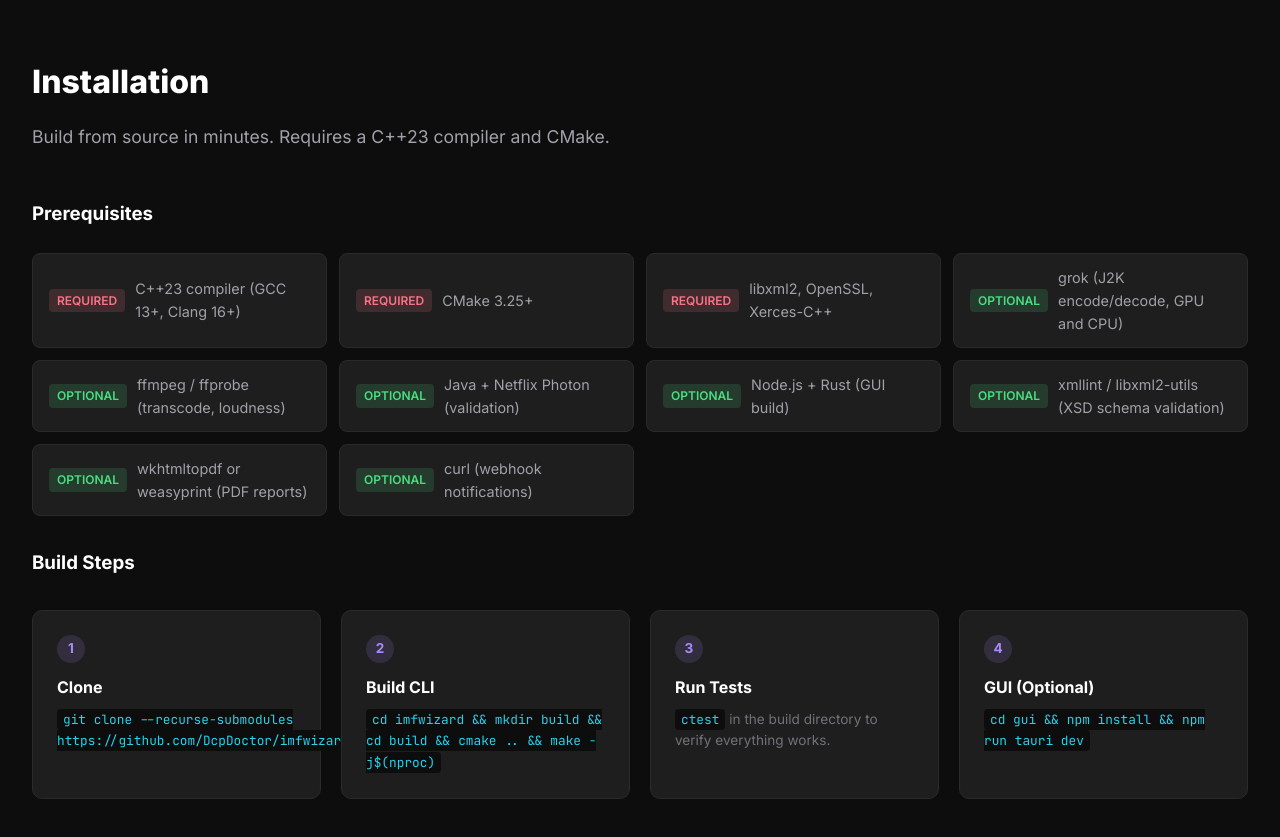
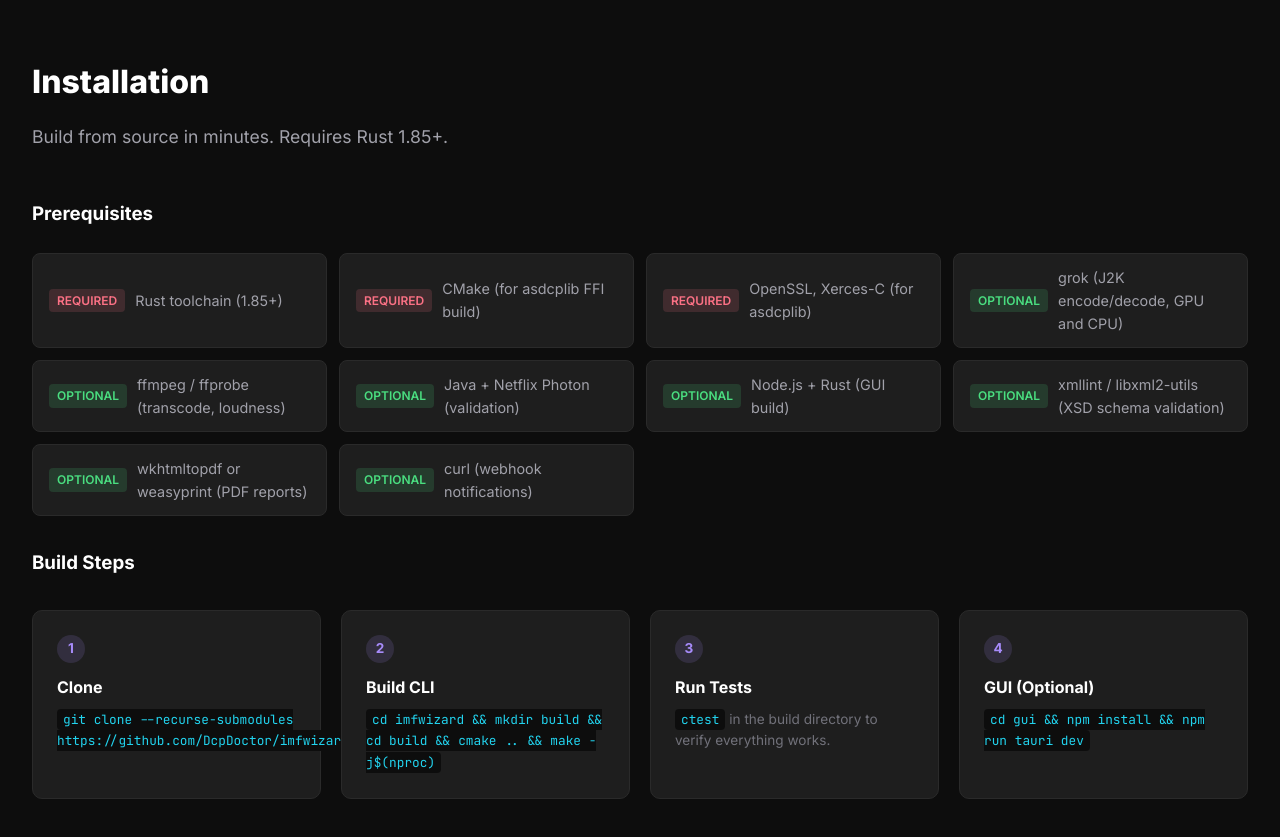
Before and after one commit to DcpDoctor/imfwizard, a plain HTML site: page docs/index.html in a window 1280 px wide. Shown: the part 3900-4737 px from the top of the page. Drawn offline with Linux system fonts and the light colour scheme.

Commit message:
docs: remove C++ references, update for Rust

```diff
--- a/docs/index.html
+++ b/docs/index.html
@@ -632,13 +632,13 @@
 
 <section class="section" id="install">
     <h2 class="section-title">Installation</h2>
-    <p class="section-subtitle">Build from source in minutes. Requires a C++23 compiler and CMake.</p>
+    <p class="section-subtitle">Build from source in minutes. Requires Rust 1.85+.</p>
 
     <h3 style="color: var(--text-primary); margin-bottom: 1rem;">Prerequisites</h3>
     <div class="prereqs-list">
-        <div class="prereq"><span class="tag required">Required</span><span>C++23 compiler (GCC 13+, Clang 16+)</span></div>
-        <div class="prereq"><span class="tag required">Required</span><span>CMake 3.25+</span></div>
-        <div class="prereq"><span class="tag required">Required</span><span>libxml2, OpenSSL, Xerces-C++</span></div>
+        <div class="prereq"><span class="tag required">Required</span><span>Rust toolchain (1.85+)</span></div>
+        <div class="prereq"><span class="tag required">Required</span><span>CMake (for asdcplib FFI build)</span></div>
+        <div class="prereq"><span class="tag required">Required</span><span>OpenSSL, Xerces-C (for asdcplib)</span></div>
         <div class="prereq"><span class="tag optional">Optional</span><span>grok (J2K encode/decode, GPU and CPU)</span></div>
         <div class="prereq"><span class="tag optional">Optional</span><span>ffmpeg / ffprobe (transcode, loudness)</span></div>
         <div class="prereq"><span class="tag optional">Optional</span><span>Java + Netflix Photon (validation)</span></div>
```
Also changed, not shown: README.md.
